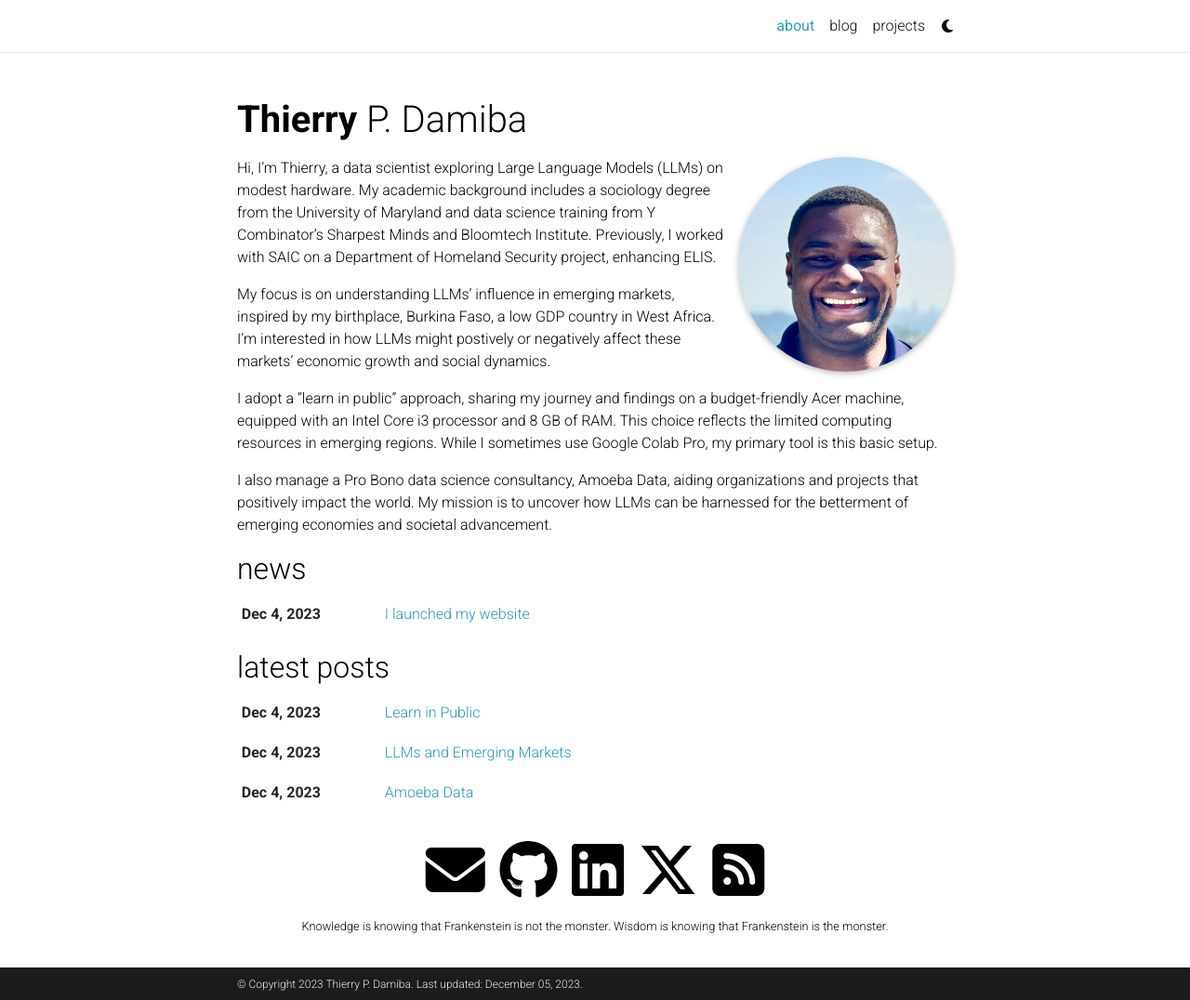
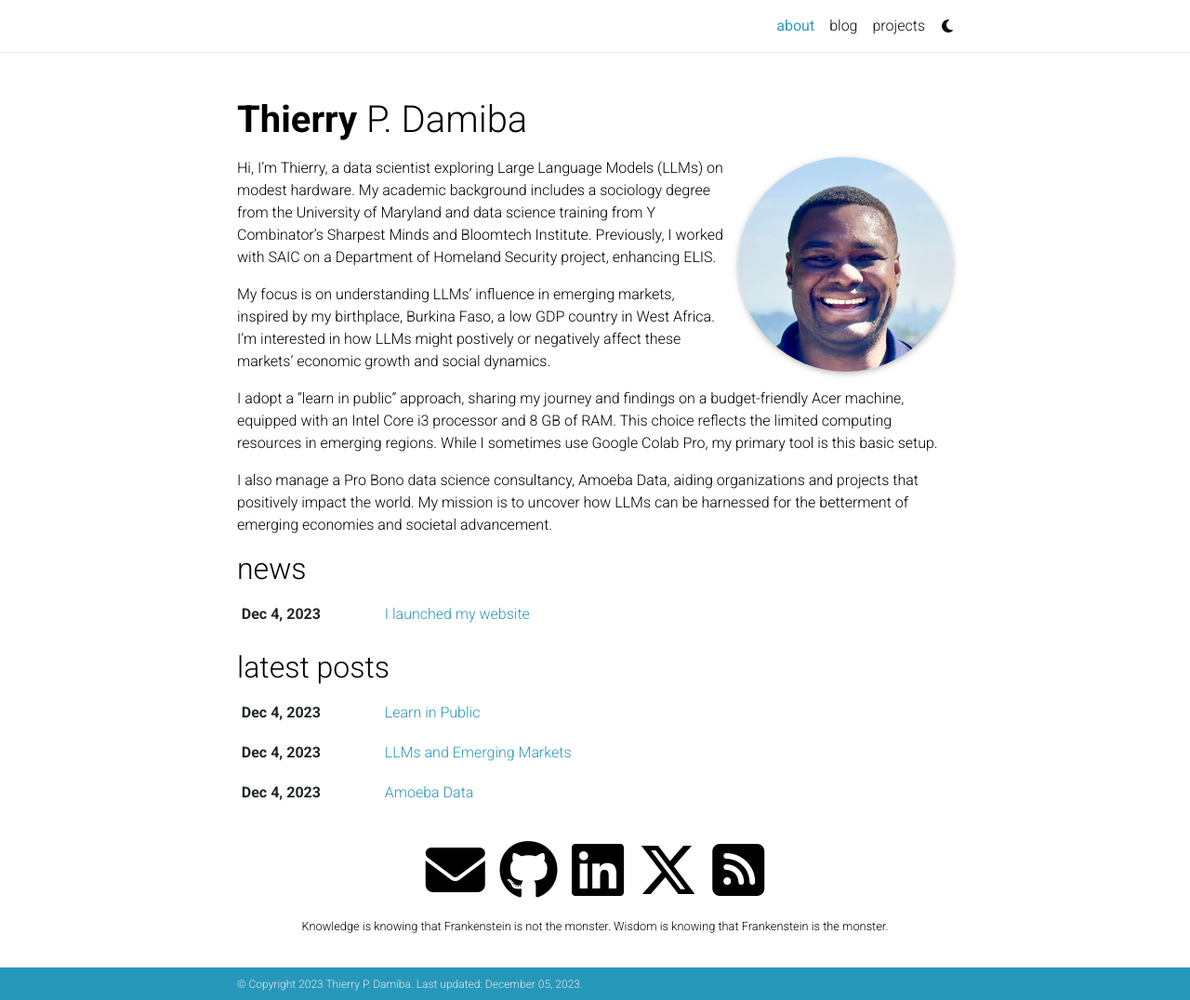
Before and after one commit to thierrydamiba/thierrydamiba.github.io, a Jekyll site: the page built from _pages/about.md, in a window 1280 px wide and 1076 px high. Shown: the whole window at 93% size. Built offline with Jekyll 4.4.1, drawn with Linux system fonts in a browser that asks for light colours; comment, search, counter and statistics services are not loaded; a style sheet for code colours, icons or effects is not loaded.

Commit message:
Update _themes.scss

```diff
--- a/_sass/_themes.scss
+++ b/_sass/_themes.scss
@@ -10,7 +10,7 @@
   --global-theme-color: #{$cyan-color};
   --global-hover-color: #{$cyan-color};
   --global-hover-text-color: #{$white-color};
-  --global-footer-bg-color: #{$grey-color-dark};
+  --global-footer-bg-color: #{$cyan-color};
   --global-footer-text-color: #{$grey-color-light};
   --global-footer-link-color: #{$white-color};
   --global-distill-app-color: #{$grey-color};
```
